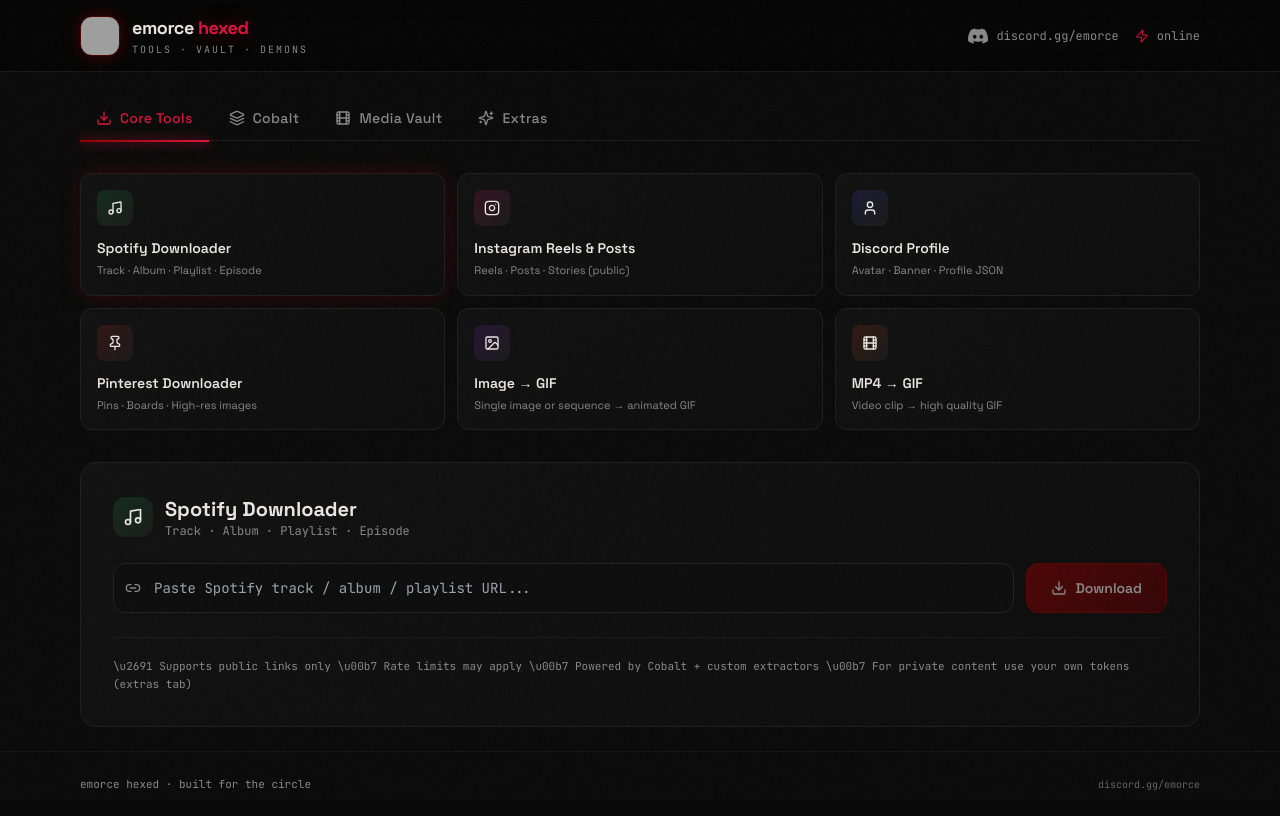
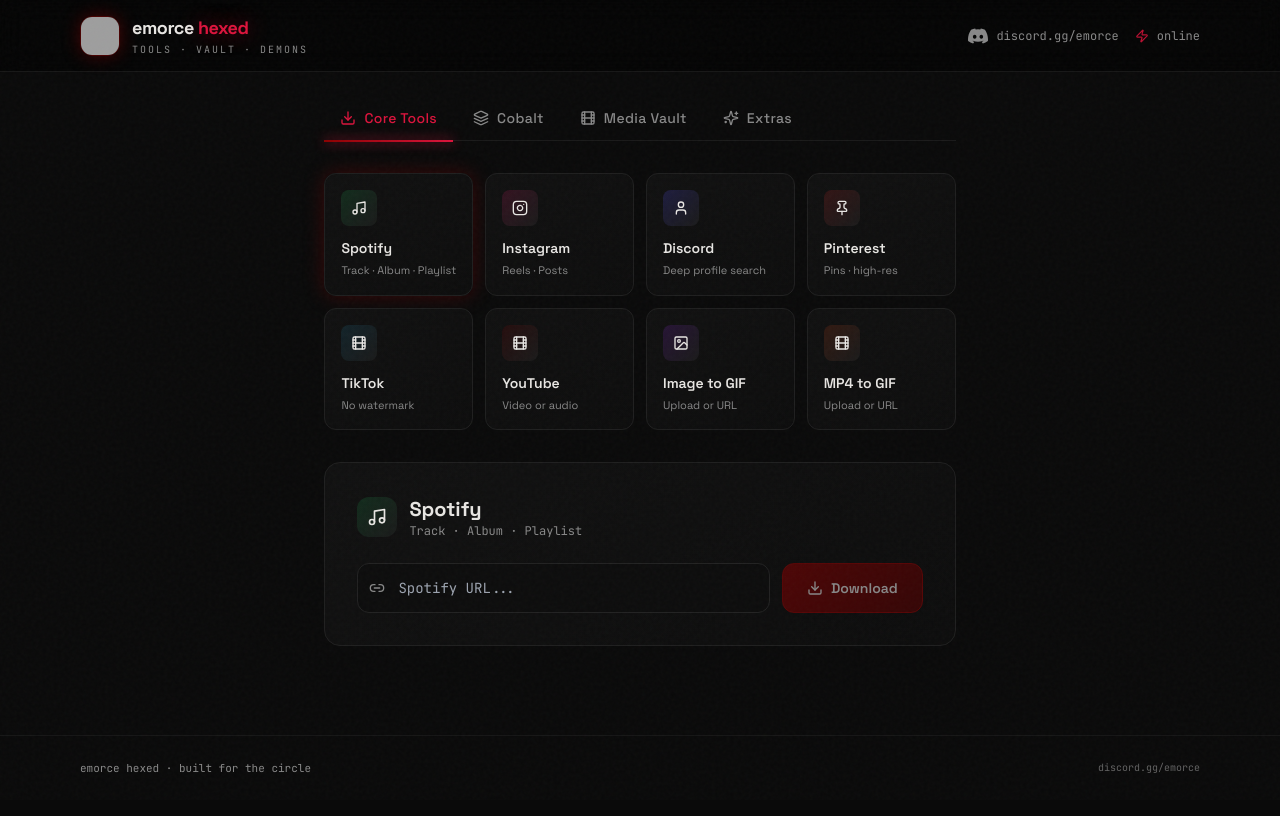
Before and after one commit to hexed00/emorce-hexed, a Next.js app: page / in a window 1280 px wide. Both pictures are taken after a click on the button "click to enter". Built offline with nearby package versions, Linux system fonts and the light colour scheme; grey boxes are pictures that could not be loaded.

Commit message:
v2 CoreTools: discord deep search, uploads, tiktok youtube integrated

```diff
--- a/components/CoreTools.tsx
+++ b/components/CoreTools.tsx
@@ -1,120 +1,121 @@
 'use client';
 
-import { useState } from 'react';
+import { useState, useRef } from 'react';
 import {
-  Music, Instagram, User, Pin, Image as ImageIcon, Film, Link2, Loader2, Check, ExternalLink, Download
+  Music, Instagram, User, Pin, Image as ImageIcon, Film,
+  Link2, Loader2, Check, Download, Upload, Copy
 } from 'lucide-react';
 
-type ToolId = 'spotify' | 'instagram' | 'discord' | 'pinterest' | 'img2gif' | 'mp4gif';
+type ToolId = 'spotify' | 'instagram' | 'discord' | 'pinterest' | 'img2gif' | 'mp4gif' | 'tiktok' | 'youtube';
 
 const tools = [
-  {
-    id: 'spotify' as ToolId,
-    title: 'Spotify Downloader',
-    desc: 'Track \u00b7 Album \u00b7 Playlist \u00b7 Episode',
-    icon: Music,
-    placeholder: 'Paste Spotify track / album / playlist URL...',
-    color: 'from-green-900/40 to-hex-ash',
-  },
-  {
-    id: 'instagram' as ToolId,
-    title: 'Instagram Reels & Posts',
-    desc: 'Reels \u00b7 Posts \u00b7 Stories (public)',
-    icon: Instagram,
-    placeholder: 'Paste Instagram post or reel URL...',
-    color: 'from-pink-900/30 to-hex-ash',
-  },
-  {
-    id: 'discord' as ToolId,
-    title: 'Discord Profile',
-    desc: 'Avatar \u00b7 Banner \u00b7 Profile JSON',
-    icon: User,
-    placeholder: 'Discord user ID or profile URL...',
-    color: 'from-indigo-900/30 to-hex-ash',
-  },
-  {
-    id: 'pinterest' as ToolId,
-    title: 'Pinterest Downloader',
-    desc: 'Pins \u00b7 Boards \u00b7 High-res images',
-    icon: Pin,
-    placeholder: 'Paste Pinterest pin or board URL...',
-    color: 'from-red-900/30 to-hex-ash',
-  },
-  {
-    id: 'img2gif' as ToolId,
-    title: 'Image \u2192 GIF',
-    desc: 'Single image or sequence \u2192 animated GIF',
-    icon: ImageIcon,
-    placeholder: 'Image URL or upload...',
-    color: 'from-purple-900/30 to-hex-ash',
-  },
-  {
-    id: 'mp4gif' as ToolId,
-    title: 'MP4 \u2192 GIF',
-    desc: 'Video clip \u2192 high quality GIF',
-    icon: Film,
-    placeholder: 'MP4 / video URL...',
-    color: 'from-orange-900/30 to-hex-ash',
-  },
+  { id: 'spotify' as ToolId, title: 'Spotify', desc: 'Track · Album · Playlist', icon: Music, color: 'from-green-900/40 to-hex-ash', placeholder: 'Spotify URL...' },
+  { id: 'instagram' as ToolId, title: 'Instagram', desc: 'Reels · Posts', icon: Instagram, color: 'from-pink-900/30 to-hex-ash', placeholder: 'Instagram post/reel URL...' },
+  { id: 'discord' as ToolId, title: 'Discord', desc: 'Deep profile search', icon: User, color: 'from-indigo-900/40 to-hex-ash', placeholder: 'Discord user ID (17-20 digits)...' },
+  { id: 'pinterest' as ToolId, title: 'Pinterest', desc: 'Pins · high-res', icon: Pin, color: 'from-red-900/30 to-hex-ash', placeholder: 'Pinterest pin URL...' },
+  { id: 'tiktok' as ToolId, title: 'TikTok', desc: 'No watermark', icon: Film, color: 'from-cyan-900/30 to-hex-ash', placeholder: 'TikTok video URL...' },
+  { id: 'youtube' as ToolId, title: 'YouTube', desc: 'Video or audio', icon: Film, color: 'from-red-950/40 to-hex-ash', placeholder: 'YouTube URL...' },
+  { id: 'img2gif' as ToolId, title: 'Image to GIF', desc: 'Upload or URL', icon: ImageIcon, color: 'from-purple-900/30 to-hex-ash', placeholder: 'Image URL (or upload below)...' },
+  { id: 'mp4gif' as ToolId, title: 'MP4 to GIF', desc: 'Upload or URL', icon: Film, color: 'from-orange-900/30 to-hex-ash', placeholder: 'Video URL (or upload below)...' },
 ];
 
 export default function CoreTools() {
   const [activeTool, setActiveTool] = useState<ToolId>('spotify');
   const [url, setUrl] = useState('');
   const [status, setStatus] = useState<'idle' | 'loading' | 'done' | 'error'>('idle');
+  const [message, setMessage] = useState('');
   const [result, setResult] = useState<string | null>(null);
-  const [message, setMessage] = useState('');
+  const [discordProfile, setDiscordProfile] = useState<any>(null);
+  const [audioOnly, setAudioOnly] = useState(false);
+  const [previewUrl, setPreviewUrl] = useState<string | null>(null);
+  const fileRef = useRef<HTMLInputElement>(null);
 
   const current = tools.find((t) => t.id === activeTool)!;
 
+  const reset = () => {
+    setStatus('idle');
+    setMessage('');
+    setResult(null);
+    setDiscordProfile(null);
+    setPreviewUrl(null);
+  };
+
   const handleDownload = async () => {
-    if (!url.trim()) return;
+    if (!url.trim() && !previewUrl) return;
     setStatus('loading');
     setMessage('');
     setResult(null);
+    setDiscordProfile(null);
 
     try {
+      if (activeTool === 'discord') {
+        const id = url.trim().match(/(\d{17,20})/)?.[1];
+        if (!id) throw new Error('Need a valid Discord user ID');
+        const res = await fetch('/api/discord', {
+          method: 'POST',
+          headers: { 'Content-Type': 'application/json' },
+          body: JSON.stringify({ id }),
+        });
+        const data = await res.json();
+        if (!res.ok) throw new Error(data.error || 'Lookup failed');
+        setDiscordProfile(data);
+        setMessage('Profile found');
+        setStatus('done');
+        return;
+      }
+
+      if ((activeTool === 'img2gif' || activeTool === 'mp4gif') && previewUrl && !url.trim()) {
+        setResult(previewUrl);
+        setMessage('Local file ready — right-click / long-press to save.');
+        setStatus('done');
+        return;
+      }
+
       const res = await fetch('/api/download', {
         method: 'POST',
         headers: { 'Content-Type': 'application/json' },
-        body: JSON.stringify({ url: url.trim(), tool: activeTool }),
+        body: JSON.stringify({
+          url: url.trim(),
+          tool: activeTool,
+          mode: audioOnly && activeTool === 'youtube' ? 'audio' : 'auto',
+        }),
       });
-
       const data = await res.json();
-
-      if (!res.ok) {
-        throw new Error(data.error || 'Download failed');
-      }
-
-      setResult(data.downloadUrl || data.url || null);
-      setMessage(data.message || 'Ready.');
-      setStatus('done');
+      if (!res.ok) throw new Error(data.error || 'Failed');
+      setResult(data.downloadUrl || null);
+      setMessage(data.message || (data.downloadUrl ? 'Ready' : 'No direct file — try another link'));
+      setStatus(data.downloadUrl ? 'done' : 'error');
     } catch (err: any) {
-      setMessage(err.message || 'Something went wrong.');
+      setMessage(err.message || 'Something went wrong');
       setStatus('error');
     }
   };
 
+  const onFile = (e: React.ChangeEvent<HTMLInputElement>) => {
+    const file = e.target.files?.[0];
+    if (!file) return;
+    const objectUrl = URL.createObjectURL(file);
+    setPreviewUrl(objectUrl);
+    setUrl('');
+    setMessage(`Loaded: ${file.name}`);
+    setStatus('idle');
+  };
+
+  const copy = (text: string) => {
+    navigator.clipboard.writeText(text);
+  };
+
   return (
-    <div className="space-y-8">
-      <div className="grid grid-cols-2 md:grid-cols-3 gap-3">
+    <div className="space-y-8 fade-up">
+      <div className="grid grid-cols-2 md:grid-cols-4 gap-3">
         {tools.map((tool) => {
           const Icon = tool.icon;
           const isActive = activeTool === tool.id;
           return (
             <button
               key={tool.id}
-              onClick={() => {
-                setActiveTool(tool.id);
-                setUrl('');
-                setStatus('idle');
-                setResult(null);
-                setMessage('');
-              }}
-              className={`
-                hex-card rounded-xl p-4 text-left
-                ${isActive ? 'border-hex-blood shadow-[0_0_20px_rgba(139,0,0,0.3)]' : ''}
-              `}
+              onClick={() => { setActiveTool(tool.id); setUrl(''); reset(); }}
+              className={`hex-card rounded-xl p-4 text-left ${isActive ? 'border-hex-blood shadow-[0_0_20px_rgba(139,0,0,0.35)]' : ''}`}
             >
               <div className={`w-9 h-9 rounded-lg bg-gradient-to-br ${tool.color} flex items-center justify-center mb-3`}>
                 <Icon className="w-4 h-4 text-hex-bone" />
@@ -151,43 +152,55 @@
           </div>
           <button
             onClick={handleDownload}
-            disabled={status === 'loading' || !url.trim()}
+            disabled={status === 'loading' || (!url.trim() && !previewUrl)}
             className="hex-btn rounded-xl px-6 py-3.5 font-display font-semibold text-sm flex items-center justify-center gap-2 min-w-[140px]"
           >
             {status === 'loading' ? (
-              <>
-                <Loader2 className="w-4 h-4 animate-spin" />
-                Working...
-              </>
+              <><Loader2 className="w-4 h-4 animate-spin" /> Working...</>
             ) : (
-              <>
-                <Download className="w-4 h-4" />
-                Download
-              </>
+              <><Download className="w-4 h-4" /> {activeTool === 'discord' ? 'Search' : 'Download'}</>
             )}
           </button>
         </div>
 
-        {status !== 'idle' && (
+        {(activeTool === 'img2gif' || activeTool === 'mp4gif') && (
+          <div className="mt-4">
+            <input ref={fileRef} type="file" accept={activeTool === 'img2gif' ? 'image/*' : 'video/*,image/*'} className="hidden" onChange={onFile} />
+            <button onClick={() => fileRef.current?.click()} className="flex items-center gap-2 text-sm text-hex-muted hover:text-hex-crimson transition-colors font-mono">
+              <Upload className="w-4 h-4" /> or upload file from device
+            </button>
+            {previewUrl && (
+              <div className="mt-3 rounded-xl overflow-hidden border border-hex-smoke max-w-xs">
+                {activeTool === 'mp4gif' ? (
+                  <video src={previewUrl} controls className="w-full max-h-48 object-contain bg-black" />
+                ) : (
+                  <img src={previewUrl} alt="preview" className="w-full max-h-48 object-contain bg-black" />
+                )}
+              </div>
+            )}
+          </div>
+        )}
+
+        {activeTool === 'youtube' && (
+          <label className="mt-3 flex items-center gap-2 text-xs font-mono text-hex-muted cursor-pointer">
+            <input type="checkbox" checked={audioOnly} onChange={(e) => setAudioOnly(e.target.checked)} className="accent-hex-crimson" />
+            audio only
+          </label>
+        )}
+
+        {status !== 'idle' && !discordProfile && (
           <div className={`mt-5 rounded-xl p-4 border ${
             status === 'done' ? 'border-green-900/50 bg-green-950/20' :
-            status === 'error' ? 'border-hex-blood/50 bg-red-950/20' :
-            'border-hex-smoke bg-hex-ash/50'
+            status === 'error' ? 'border-hex-blood/50 bg-red-950/20' : 'border-hex-smoke bg-hex-ash/50'
           }`}>
             <div className="flex items-start gap-3">
               {status === 'done' && <Check className="w-5 h-5 text-green-400 shrink-0 mt-0.5" />}
-              {status === 'error' && <span className="text-hex-crimson font-mono text-lg">\u2715</span>}
+              {status === 'error' && <span className="text-hex-crimson font-mono">x</span>}
               <div className="flex-1 min-w-0">
                 <p className="text-sm text-hex-bone">{message}</p>
                 {result && (
-                  <a
-                    href={result}
-                    target="_blank"
-                    rel="noopener noreferrer"
-                    className="mt-3 inline-flex items-center gap-2 text-sm text-hex-crimson hover:text-white transition-colors"
-                  >
-                    <ExternalLink className="w-4 h-4" />
-                    Open / Download file
+                  <a href={result} download className="mt-3 inline-flex items-center gap-2 text-sm text-hex-crimson hover:text-white transition-colors">
+                    <Download className="w-4 h-4" /> Download file
                   </a>
                 )}
               </div>
@@ -195,12 +208,48 @@
           </div>
         )}
 
-        <div className="mt-6 pt-5 border-t border-hex-smoke/40">
-          <p className="text-[11px] text-hex-muted font-mono leading-relaxed">
-            \u2691 Supports public links only \u00b7 Rate limits may apply \u00b7 Powered by Cobalt + custom extractors \u00b7
-            For private content use your own tokens (extras tab)
-          </p>
-        </div>
+        {discordProfile && (
+          <div className="mt-6 rounded-2xl border border-hex-smoke overflow-hidden bg-hex-ash/40">
+            {discordProfile.banner && (
+              <div className="h-28 md:h-36 relative">
+                <img src={discordProfile.banner} alt="banner" className="w-full h-full object-cover" />
+                <div className="absolute inset-0 bg-gradient-to-t from-black/80 to-transparent" />
+              </div>
+            )}
+            <div className="p-5 flex flex-col sm:flex-row gap-4 items-start">
+              <img
+                src={discordProfile.avatar}
+                alt="avatar"
+                className="w-20 h-20 rounded-2xl border-2 border-hex-blood/50 shadow-lg -mt-12 sm:mt-0 relative z-10 bg-hex-ash"
+              />
+              <div className="flex-1 min-w-0">
+                <h3 className="font-display font-bold text-lg text-hex-bone">
+                  {discordProfile.global_name || discordProfile.username || 'Unknown'}
+                </h3>
+                {discordProfile.username && (
+                  <p className="text-sm text-hex-muted font-mono">@{discordProfile.username}</p>
+                )}
+                <p className="text-[11px] text-hex-muted font-mono mt-1">ID: {discordProfile.id}</p>
+                {discordProfile.bio && (
+                  <p className="mt-3 text-sm text-hex-bone/90 leading-relaxed whitespace-pre-wrap">{discordProfile.bio}</p>
+                )}
+                <div className="mt-4 flex flex-wrap gap-2">
+                  <a href={discordProfile.avatar} download className="hex-btn text-xs px-3 py-1.5 rounded-lg flex items-center gap-1.5">
+                    <Download className="w-3 h-3" /> Avatar
+                  </a>
+                  {discordProfile.banner && (
+                    <a href={discordProfile.banner} download className="hex-btn text-xs px-3 py-1.5 rounded-lg flex items-center gap-1.5">
+                      <Download className="w-3 h-3" /> Banner
+                    </a>
+                  )}
+                  <button onClick={() => copy(discordProfile.id)} className="site-pill text-xs">
+                    <Copy className="w-3 h-3" /> Copy ID
+                  </button>
+                </div>
+              </div>
+            </div>
+          </div>
+        )}
       </div>
     </div>
   );
```
